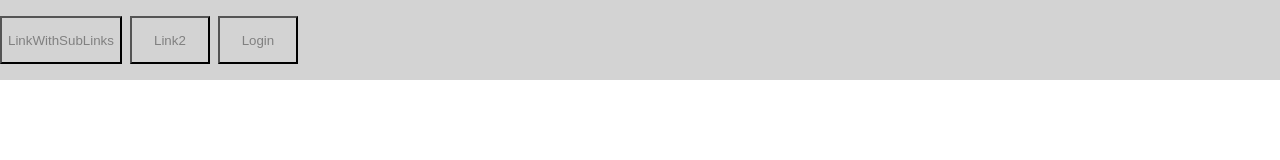
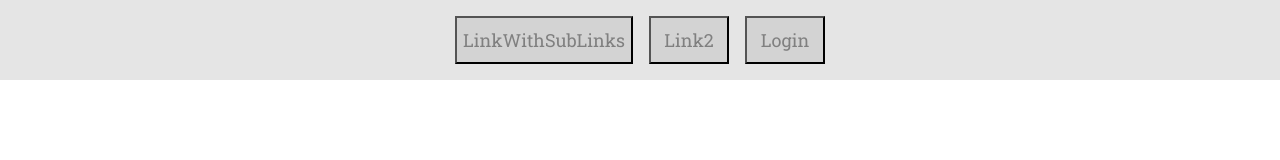
Before and after one commit to avins9t/Alternate_Dropdown_Design, a plain HTML site: page index.html in a window 1280 px wide. Drawn offline with nearby package versions, Linux system fonts and the light colour scheme.

Commit message:
UpdatedFont

```diff
--- a/index.html
+++ b/index.html
@@ -2,6 +2,11 @@
     <head>
         <link href='style.css' rel='stylesheet' />
         <script src="script.js" defer> </script>
+
+        <link rel="preconnect" href="https://fonts.googleapis.com">
+        <link rel="preconnect" href="https://fonts.gstatic.com" crossorigin>
+        <link href="https://fonts.googleapis.com/css2?family=Roboto+Slab&display=swap" rel="stylesheet">
+        <link href="https://fonts.googleapis.com/css2?family=Nunito:ital@1&display=swap" rel="stylesheet">
     </head>
     <body>
         <div class='navbar'>
--- a/style.css
+++ b/style.css
@@ -3,12 +3,12 @@
 }
 
 .navbar {
-    background-color: lightgrey;
+    background-color: rgba(0, 0, 0, 0.1);
     height: 5rem;
     display: flex;
-    justify-content: flex-start;
+    justify-content: center;
     align-items: center;
-    gap: 0.5rem;
+    gap: 1rem;
 }
 
 .menuLinks {
@@ -18,6 +18,8 @@
     background-color: lightgrey;
     cursor: pointer;
     color: grey;
+    font-family: 'Roboto Slab', serif;
+    font-size: large;
 }
 .dropdown.active > .menuLinks {
     color: black;
@@ -45,6 +47,7 @@
     box-shadow: 0 2px 5px 0 rgba(0, 0, 0, 0.1);
     opacity: 0;
     pointer-events: none;
+    font-family: 'Nunito', sans-serif;
 }
 
 .info-grid {
@@ -62,3 +65,7 @@
 .loginForm > input {
     margin-bottom: 0.5rem;
 }
+
+button {
+    cursor: pointer;
+}
```
